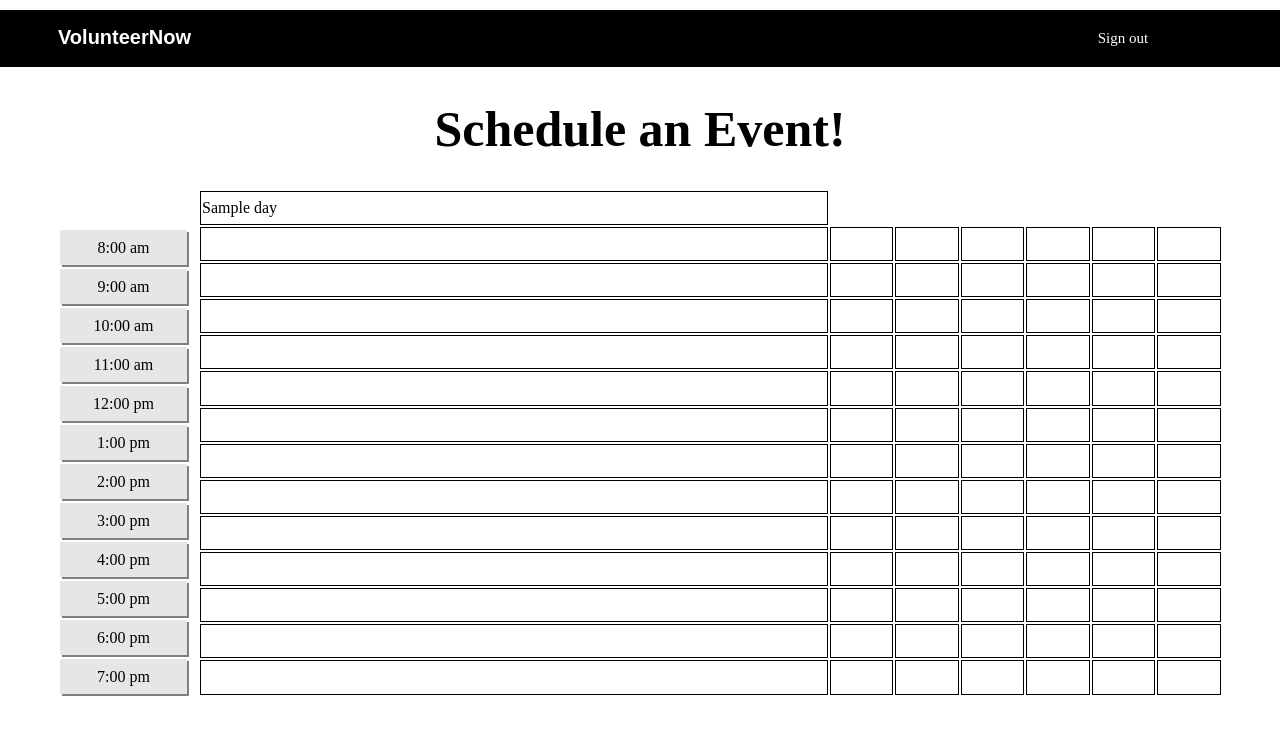
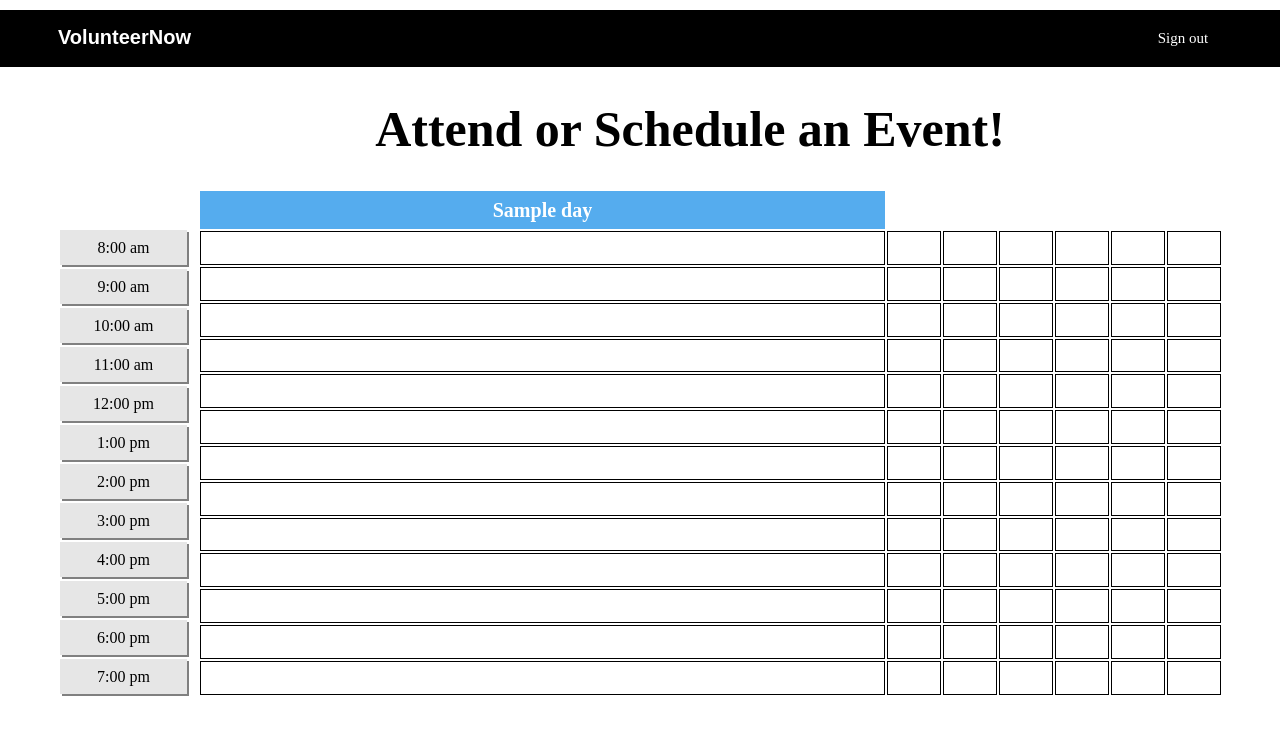
Before and after one commit to progressive-hacks/VolunteerNow, a Python web app: template templates/divsForCalendar.html in a window 1280 px wide. Shown: the top 735 px of the page. Run offline with Jinja, Linux system fonts and the light colour scheme; the template is opened without the code that fills it: most values are stand-ins (such as "Sample title", 1, 10 or a date in 2020).

Commit message:
Modified home page and set to redirect when clicked on cells

```diff
--- a/static/divsForCalendar.css
+++ b/static/divsForCalendar.css
@@ -51,7 +51,7 @@ td {
 
 }
 #headerNavigation {
-  margin-left: 1035px;
+  margin-left: 1095px;
   width: 200px;
   text-align: center;
 }
--- a/templates/divsForCalendar.html
+++ b/templates/divsForCalendar.html
@@ -6,6 +6,20 @@
     <link rel="stylesheet" href="/static/divsForCalendar.css">
 
   </head>
+  <script type="text/javascript">
+       function Redirect()
+       {
+        location.href="/organizer";
+       }
+  </script>
+  <style>
+  tr.days td{
+    border: none;
+    border-spacing: 5px;
+    font-weight: bold;
+    font-size: 20px;
+  }
+  </style>
 
   <body>
     <div id = "navigation">
@@ -16,7 +30,7 @@
         </tr>
       </table>
     </div>
-    <h5 style = "margin-top: 100px; text-align: center; font-size: 50px; margin-bottom: -20px;"><a href="/organizer" style="color:black">Schedule an Event!</a></h5>
+    <h5 style = "margin-top: 100px; text-align: center; font-size: 50px; margin-bottom: -20px; margin-left: 100px; color: black">Attend or Schedule an Event!</h5>
     <div id = "container">
 <!-- ________________________________Original blue weekday heading_____________________________ -->
       <!-- <div id = "header">
@@ -42,9 +56,9 @@
 
 
 <div style="display:flex; justify-content: center;">
-      <table class = "calendar" style = "flex:0.3;">
-        <tbody >
-          <tr id ="days" style = "width: 100%; flex:0.3;">
+      <table class = "calendar" style = "flex:0.3;" a href = "/organizer">
+        <tbody>
+          <tr class ="days" style = "width: 100%; flex:0.3; background-color: #55acee; color: white; text-align: center; margin-bottom: 10px; border: none;">
 
             {%for day in week %}
                 <td> {{day}}</td>
@@ -52,10 +66,10 @@
           </tr>
           {%set rows =[" ","8","9","10",11,"12","13","14","15","16","17","18","19"]%}
           {%for row in rows%}
-          <tr id ="{{row}}" style = "width: 100%;flex:0.3;">
+          <tr id ="{{row}}" style = "width: 100%;flex:0.3;" onclick="Redirect();">
               {%set columns=["Sun","Mon","Tues","Wed","Thurs","Fri","Sat"]%}
               {%for column in columns%}
-                <td id="{{column}} {{row}}">&nbsp;</td>
+                <td id="{{column}} {{row}}"><a href="/organizer">&nbsp;</a></td>
               {%endfor%}
 
           </tr>
--- a/templates/organizer.html
+++ b/templates/organizer.html
@@ -27,7 +27,7 @@
       <label for="name">End Time in (YYYY/MM/DD/hh/mm) </label>
       <div class="bar"></div>
       <br>
-      <input type="submit" value="Submit">
+      <input type="submit" value="Submit" onclick="Sumbit();">
 
      </div>
   <!-- </div> -->
```
Also changed, not shown: templates/frontpage.html (+4 -3 lines).
